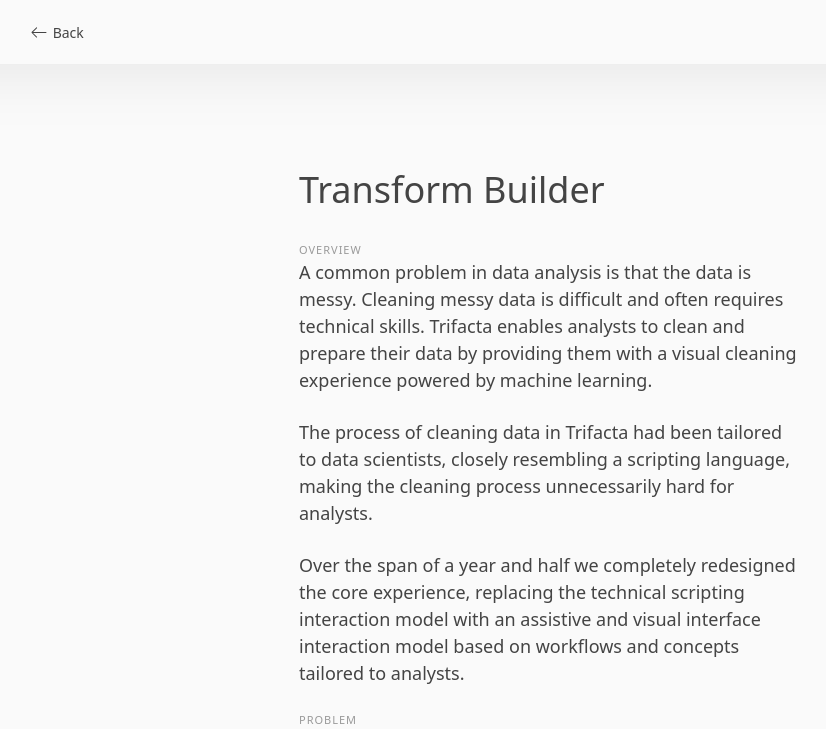
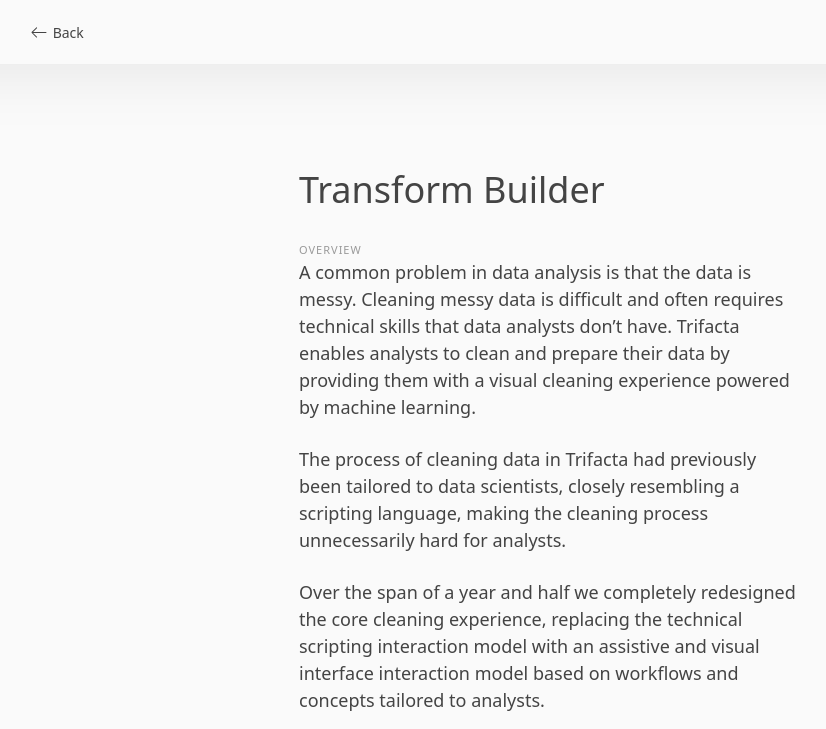
Before and after one commit to philipvanderbroek/philipvanderbroek.github.io, a Jekyll site: the page built from transformer.md, in a window 1280 px wide and 900 px high, scrolled down 337 px, cut to the strip 0-729 px from the top of the window. Shown: the whole strip, without its empty margins (91-917 px from the left). Built offline with Jekyll 4.4.1, drawn with Linux system fonts in a browser that asks for light colours; some of the changed text lies outside the part shown.

Commit message:
updating language

```diff
--- a/transformer.md
+++ b/transformer.md
@@ -1,17 +1,17 @@
 ---
 layout: project-page
-title: Transformer
+title: Transform Builder
 permalink: transformer/
 hero: "/images/transformer/transformer_project_hero.png"
 ---
 # Transform Builder
 
 ### Overview
-A common problem in data analysis is that the data is messy.  Cleaning messy data is difficult and often requires technical skills.  Trifacta enables analysts to clean and prepare their data by providing them with a visual cleaning experience powered by machine learning.
+A common problem in data analysis is that the data is messy. Cleaning messy data is difficult and often requires technical skills that data analysts don't have.  Trifacta enables analysts to clean and prepare their data by providing them with a visual cleaning experience powered by machine learning.
 
-The process of cleaning data in Trifacta had been tailored to data scientists, closely resembling a scripting language, making the cleaning process unnecessarily hard for analysts.
+The process of cleaning data in Trifacta had previously been tailored to data scientists, closely resembling a scripting language, making the cleaning process unnecessarily hard for analysts.
 
-Over the span of a year and half we completely redesigned the core experience, replacing the technical scripting interaction model with an assistive and visual interface interaction model based on workflows and concepts tailored to analysts.
+Over the span of a year and half we completely redesigned the core cleaning experience, replacing the technical scripting interaction model with an assistive and visual interface interaction model based on workflows and concepts tailored to analysts.
 
 ### Problem
 <figure><video src="/video/trifacta_old.mov" autobuffer="" loop="" muted="" autoplay="" preload="auto"></video></figure>
@@ -31,21 +31,26 @@
 - Redesign page layout and interactions to facilitate a better workflow.
 
 ### Approach
-We knew we wanted to move from a scripting language to a visual interface, so we explored breaking the language down into atomic components.
+Because scripting was difficult for our users we knew we wanted to move to a visual interface-based model.  The details of such a model weren't clear, so we explored breaking the scripting language out into atomic components.  In this way we could design simple experiences for each type of command.
 
 <figure><img src="/images/transformer/types.png"></figure>
 
-The layout was fractured and contained a bottom scripting panel and a contextual right panel. We initially explored an enhanced version of the bottom panel.
+We explored putting the atomic components in the bottom panel.
 
 <figure><img src="/images/transformer/bottom_panel.png"></figure>
 
-The bottom panel wouldn't easily scale to more complex commands and took up too much horizontal space.  We wanted to simplify the layout and workflow by unifying the bottom panel with the right panel. Taking inspiration from apps such as keynote, we explored a panel layout.
+
+The script input needed a lot of horizontal space, but after moving towards an interface based solution, we realized we could break free from the bottom panel.  With the bottom panel, the page layout was overloaded because there was both a bottom scripting panel and a contextual right panel.  The multiple panels made the page feel cluttered and the workflow feel inconsistent.  Also, the bottom panel wouldn't easily scale to more complex commands that took up more horizontal space.
+
+We wanted to simplify the layout and workflow by unifying the bottom panel with the right panel. Taking inspiration from apps such as keynote, we explored a panel layout.
 
 <figure><img src="/images/transformer/panel_concept.png"></figure>
 
-We wanted to understand what searching and crafting in a panel would entail and how it might contain and unify the atomic components we had explored before.
+The panel approach was really promising, so we dug into the details.  We wanted to understand the workflow in more detail. such as what searching and crafting in a panel would entail.  We also wanted to explore how the unified panel might contain and the atomic components we had explored before.
 
 <figure><img src="/images/transformer/single_panel.png"></figure>
+
+The panel was both robust as a page layout and flexible in the types of workflows and components it could contain.
 
 ### Final Design
 <figure><video src="/video/panel.mov" autobuffer="" loop="" muted="" autoplay="" preload="auto"></video></figure>
```
